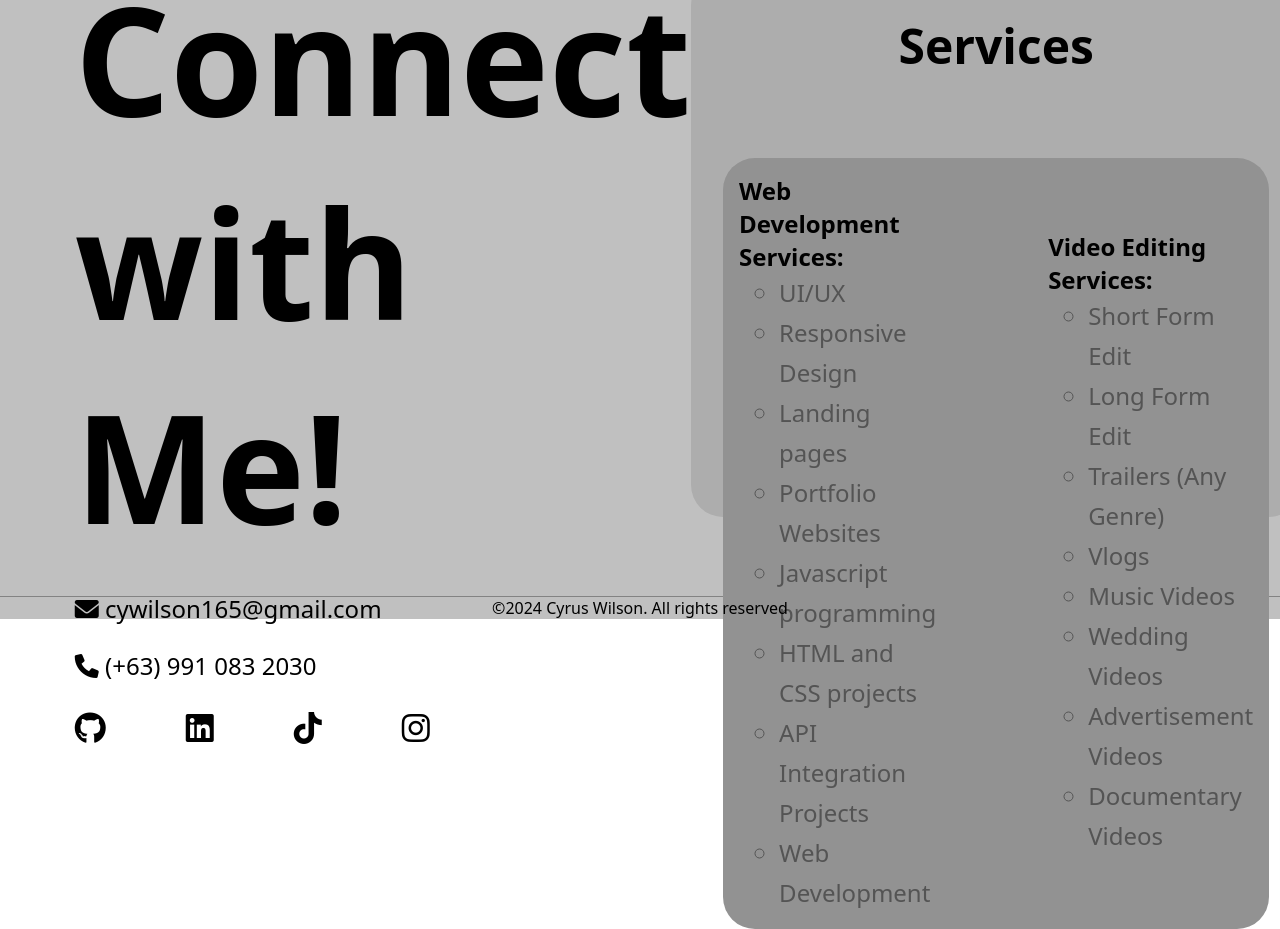
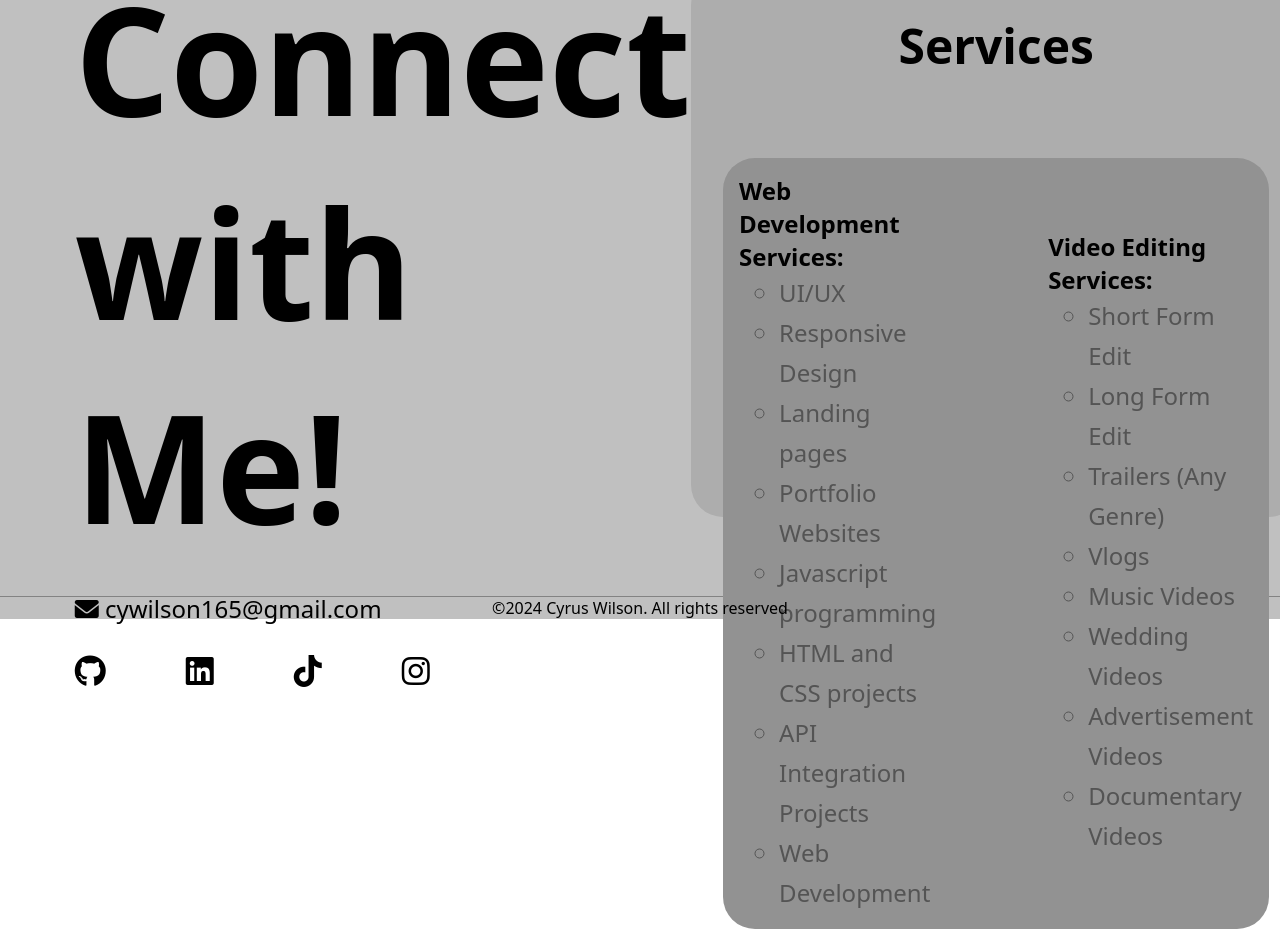
Before and after one commit to HaruCy16/FREELANCE-PORTFOLIO, a plain HTML site: page index.html in a window 1280 px wide. Shown: the part 3408-4337 px from the top of the page. Drawn offline with Linux system fonts and the light colour scheme; a web font is replaced by a local one.

Commit message:
edit index.html

```diff
--- a/index.html
+++ b/index.html
@@ -159,7 +159,6 @@
           <div class="connect-info">
             <h2>Connect with Me!</h2>
             <p><i class="fa-solid fa-envelope"></i> cywilson165@gmail.com</p>
-            <p><i class="fa-solid fa-phone"></i> (+63) 991 083 2030</p>
           </div>
           <div class="connect-links">
             <a href="https://github.com/HaruCy16" title="Github" target="_blank" rel="noopener">
```
